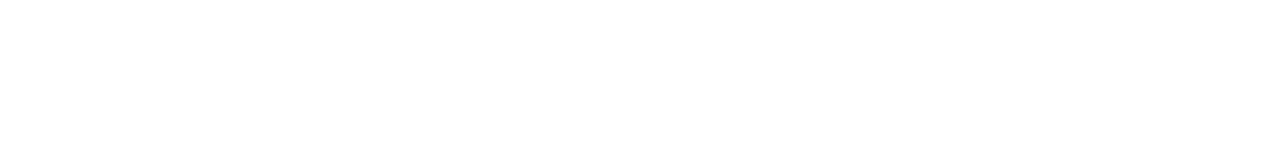
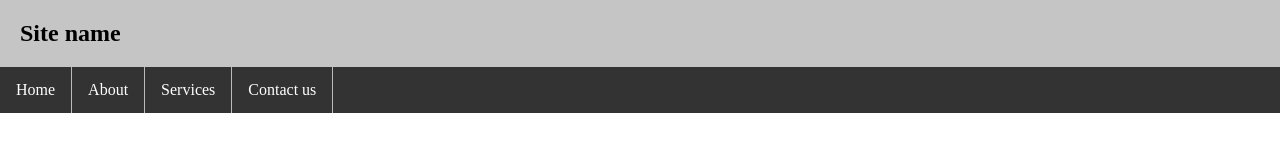
Before and after one commit to abhisheksingh-cedcoss/Template-2CSS, a plain HTML site: page src/index.html in a window 1280 px wide. Drawn offline with Linux system fonts and the light colour scheme.

Commit message:
header complete

```diff
--- a/src/index.css
+++ b/src/index.css
@@ -0,0 +1,43 @@
+*{
+    padding: 0;
+    margin: 0;
+
+}
+.navbar{
+    width: 100%;
+    height: 30px;
+
+}
+
+.first-head{
+    background-color: rgba(80, 79, 79, 0.329);
+    padding-top: 20px;
+    padding-bottom: 20px;
+    padding-left: 20px;
+
+
+}
+ul {
+    list-style-type: none;
+    margin: 0;
+    padding: 0;
+    overflow: hidden;
+    background-color: #333;
+  }
+
+  li {
+    float: left;
+    border-right: 1px solid #bbb;
+  }
+
+  li a {
+    display: block;
+    color: white;
+    text-align: center;
+    padding: 14px 16px;
+    text-decoration: none;
+  }
+
+  li a:hover {
+    background-color: rgb(6, 209, 23);
+  }
--- a/src/index.html
+++ b/src/index.html
@@ -1,12 +1,28 @@
 <!DOCTYPE html>
 <html lang="en">
-<head>
-    <meta charset="UTF-8">
-    <meta http-equiv="X-UA-Compatible" content="IE=edge">
-    <meta name="viewport" content="width=device-width, initial-scale=1.0">
+  <head>
+    <meta charset="UTF-8" />
+    <meta http-equiv="X-UA-Compatible" content="IE=edge" />
+    <meta name="viewport" content="width=device-width, initial-scale=1.0" />
+    <link rel="stylesheet" href="index.css" />
     <title>Template_2CSS</title>
-</head>
-<body>
+  </head>
+  <body>
+    <header>
+      <nav class="navbar">
+        <div class="first-head">
+          <h1>Site name</h1>
+        </div>
 
-</body>
+        <div class="tabs">
+            <ul>
+                <li><a href="#home">Home</a></li>
+                <li><a href="#about">About</a></li>
+                <li><a href="#servies">Services</a></li>
+                <li><a href="#contact us">Contact us</a></li>
+              </ul>
+        </div>
+      </nav>
+    </header>
+  </body>
 </html>
```
